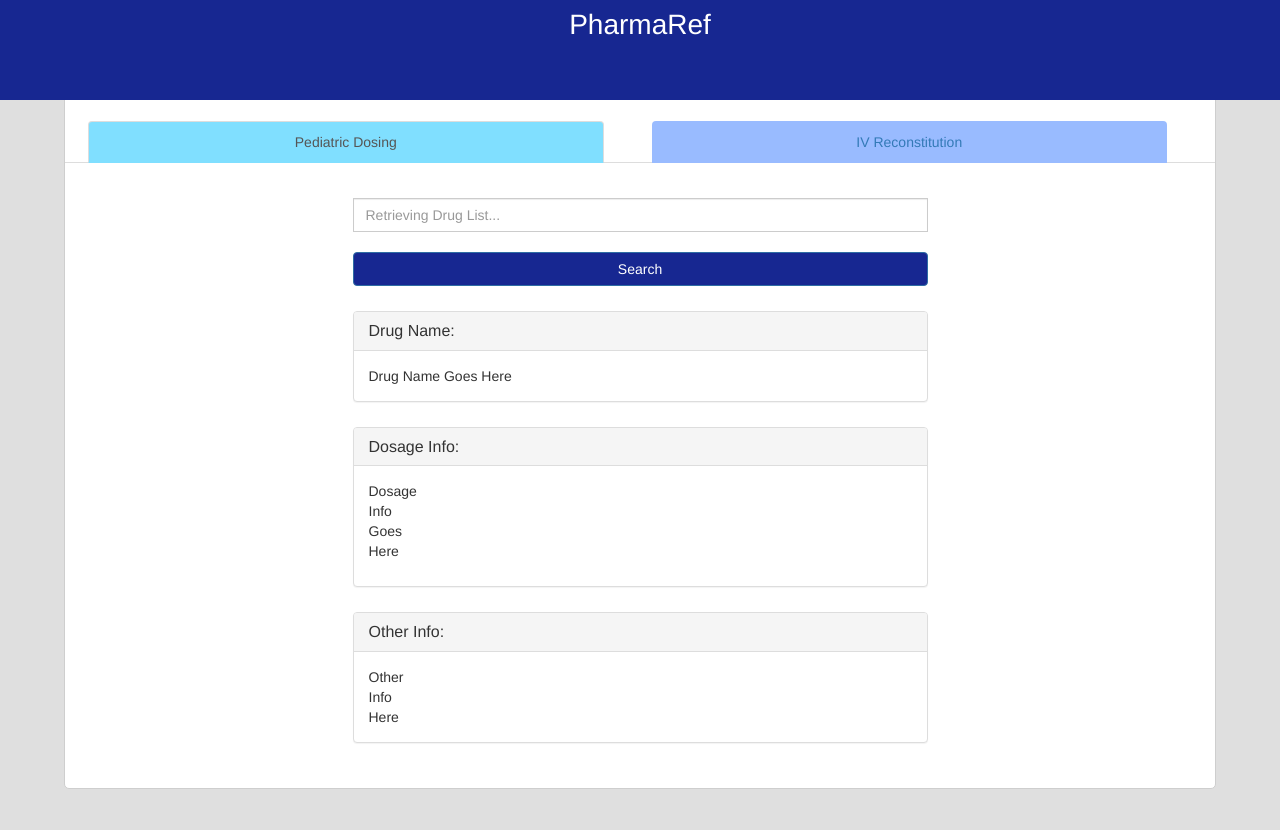
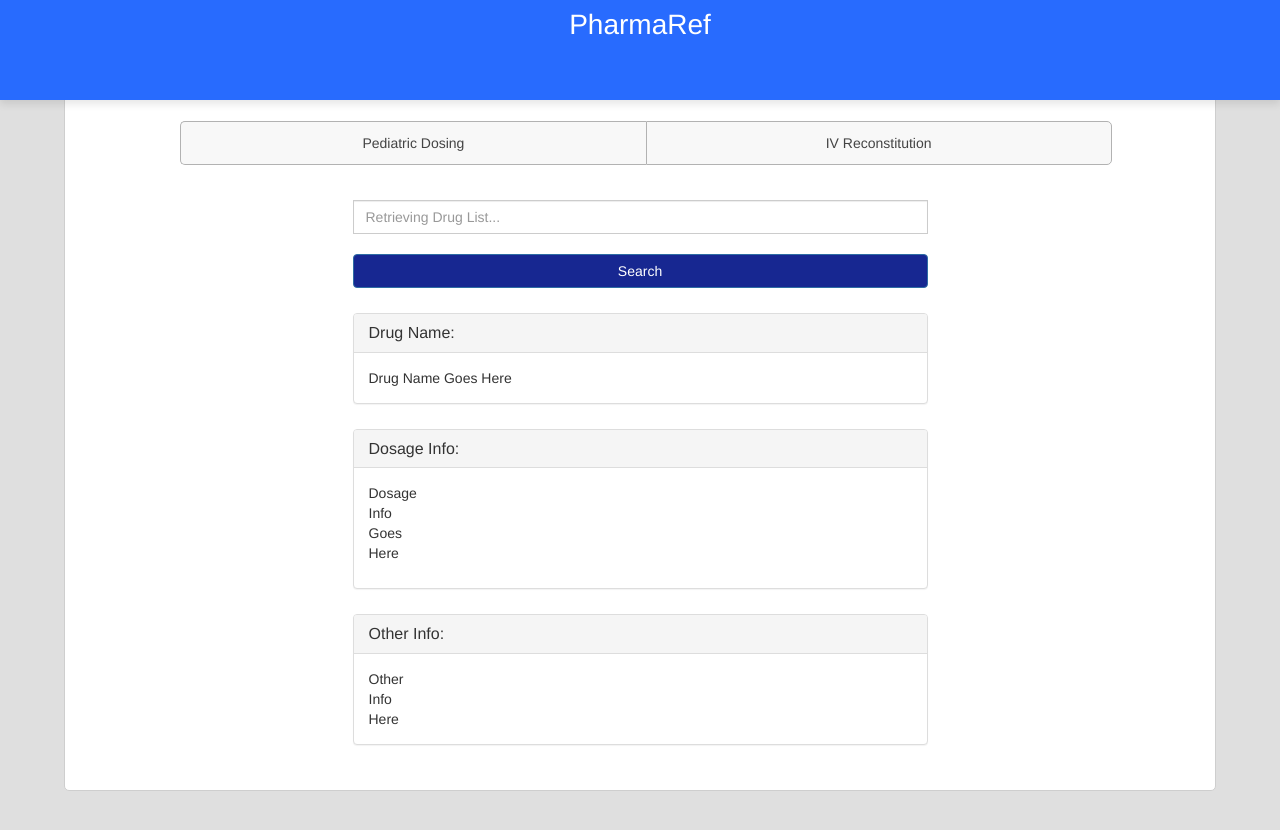
Before and after one commit to rroggerr/PediatricDosing, a plain HTML site: page index.html in a window 1280 px wide. Drawn offline with nearby package versions, Linux system fonts and the light colour scheme; no server answers.

Commit message:
new look

```diff
--- a/index.html
+++ b/index.html
@@ -10,6 +10,7 @@
 		<script src="papaparse.min.js"></script>
 		<script src="script.js"></script>
 		<link rel="stylesheet" href="https://maxcdn.bootstrapcdn.com/bootstrap/3.2.0/css/bootstrap.min.css">
+
 		<link rel="stylesheet" href="style.css">
 
 		<title>Pharma&#8478ef</title>
@@ -21,10 +22,9 @@
 
 		<div id="wrapper">
 
-			<ul class="nav nav-tabs">
-			  <li class="tab-selector active" id="PDselector" onclick="pdselect()"><a id="PDselectortab" data-toggle="tab">Pediatric Dosing</a></li>
-			  <li class="tab-selector" id="IVselector" onclick="ivselect()"><a id="IVselectortab" data-toggle="tab">IV Reconstitution</a></li>
-			</ul>
+
+			<div id="page-button-bar1" class="button-bar" data-componentid="button-bar1" data-tap-disabled="true"><div id="PDselector" style="font-weight:300;" class="button button-stable button-normal button-block button-block-left selected" onclick="pdselect()">Pediatric Dosing</div><div id="IVselector" style="font-weight:300;" class="button button-stable button-normal button-block button-block-right" onclick="ivselect()">IV Reconstitution</div></div>
+
 			 <div class="input-group inputbox">
 			  <input type="text" class="form-control typeahead" id="drug-search" autocomplete="off" placeholder="Retrieving Drug List...">
 			</div>
--- a/script.js
+++ b/script.js
@@ -98,7 +98,7 @@ function pdselect(){
 	var ivbtn =document.getElementById("IVselector");
 	pdbtn.classList.add("active");
 	ivbtn.classList.remove("active");
-	document.getElementById("titletext").innerHTML="Pediatric Dosing";
+	//document.getElementById("titletext").innerHTML="Pediatric Dosing";
 }
 
 
@@ -107,5 +107,5 @@ function ivselect(){
 	var ivbtn =document.getElementById("IVselector");
 	ivbtn.classList.add("active");
 	pdbtn.classList.remove("active");
-	document.getElementById("titletext").innerHTML="IV Reconstitution";
+	//document.getElementById("titletext").innerHTML="IV Reconstitution";
 }
--- a/style.css
+++ b/style.css
@@ -17,27 +17,19 @@ a{
   /*margin-left: 45%;*/
 }
 
-#PDselectortab {
-  background-color: #80dfff;
-}
-
-#IVselectortab {
-  background-color: #99bbff;
-}
-
 #topbar {
-	background-color: #172791;
+	background-color: #286bfe;
 	width: 100%;
 	height: 100px;
   z-index: 1001;
   top: 0px;
+  box-shadow: 0 4px 8px rgba(0, 0, 0, .1);
   position: fixed;
 }
 
 .btn-primary{
 	background-color: #172791;
 }
-
 
 #titletext {
 	font-size: 200%;
@@ -66,6 +58,52 @@ a{
 	width : 50%;
 	margin: auto;
 	margin-bottom: 25px;
+}
+
+.button-block {
+  font-size: 14px;
+  text-align: center;
+  background-color: #f8f8f8;
+  color: #444;
+  border-color: rgb(178,178,178);
+  border-style: solid;
+  border-width: 1px;
+  margin: 25px 0px 10px 0px;
+  padding: 0px 16px 0px 16px;
+  width: 45%;
+  line-height: 42px;
+  position: relative;
+  display: block;
+  float: left;
+}
+
+.active {
+  background-color: #d1d1d1;
+  font-weight: 700;
+}
+
+.button-block:hover {
+  background-color: #d1d1d1;
+  font-weight: 700;
+}
+
+
+.button-block-left {
+  border-right-width: 0px;
+  border-top-left-radius: 5px;
+  border-bottom-left-radius: 5px;
+}
+
+.button-block-right{
+  border-top-right-radius: 5px;
+  border-bottom-right-radius: 5px;
+}
+
+.button-bar {
+  width: 90%;
+  margin-left: 10%;
+  margin-right: 10%;
+  clear: both;
 }
 
 #lower-panel{
@@ -104,7 +142,7 @@ a{
 
 .tab-selector {
 	width: 45%;
-	margin: 25px 2% 0px 2%;
+	margin: 30px 2% 0px 2%;
 }
 
 @media screen and (max-width: 650px) {
```
